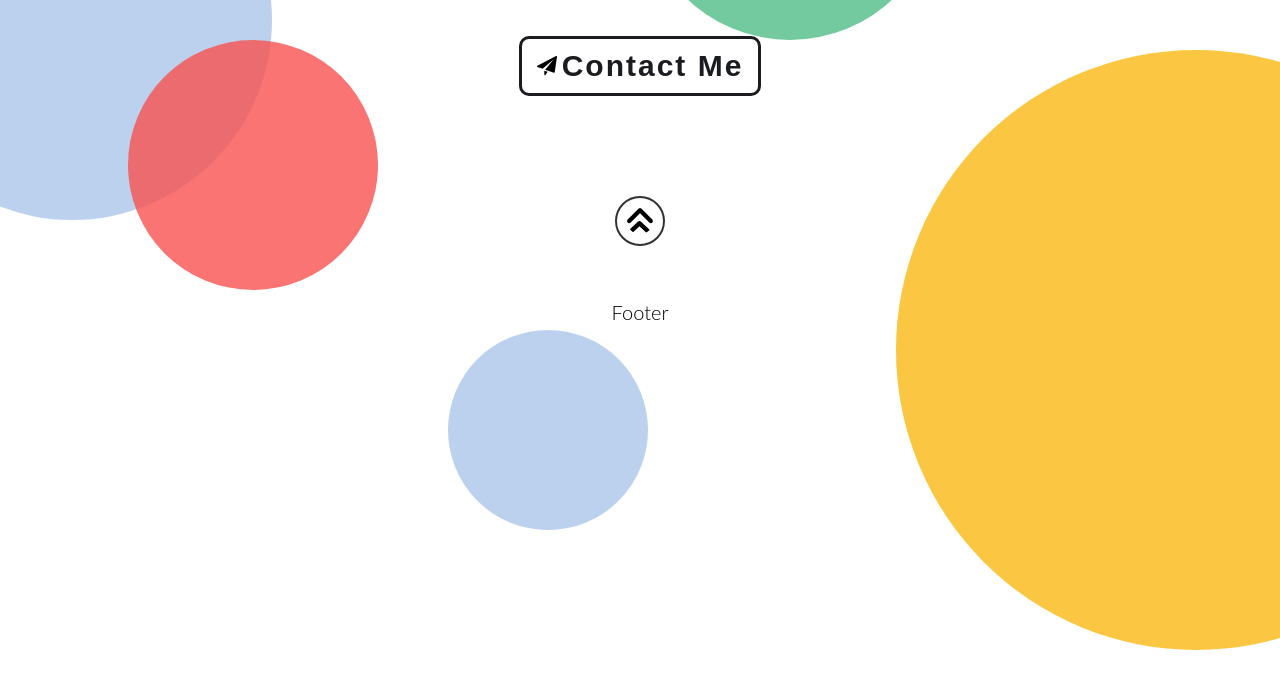
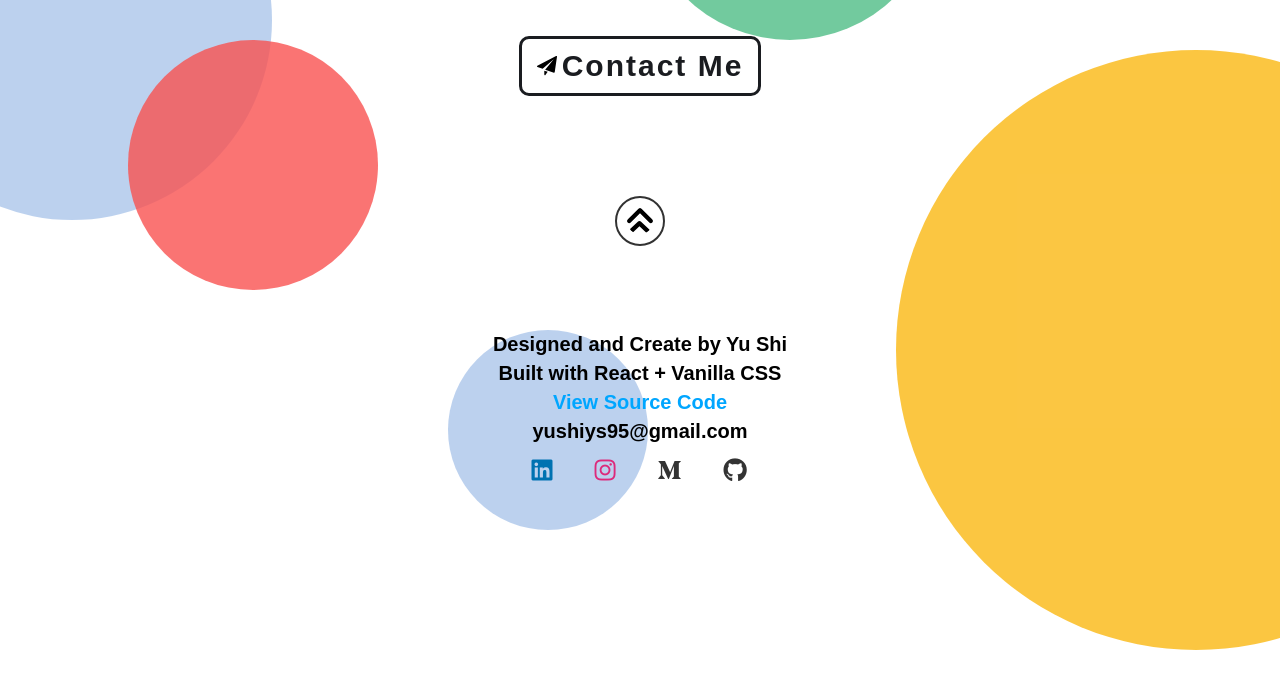
Before and after one commit to yushi1007/portfolio-website, a React (Create React App) app: page / in a window 1280 px wide. Shown: the part 5669-6357 px from the top of the page. Before the commit the page ends 6319 px from the top, so only its background shows below. Built offline with nearby package versions, Linux system fonts and the light colour scheme; no server answers.

Commit message:
footer done

```diff
--- a/src/containers/Footer.jsx
+++ b/src/containers/Footer.jsx
@@ -1,9 +1,24 @@
 import React from 'react';
+import Bounce from 'react-reveal/Bounce';
+import Fade from 'react-reveal/Fade';
 
 const Footer = () => {
     return(
-        <div className="footer">
-            Footer
+        <div id="footer">
+            <Fade bottom duration={600} delay={200}>
+                <p>Designed and Create by Yu Shi </p>
+                <p>Built with React + Vanilla CSS </p>
+                <p><a className="portfolio-repo" href="https://github.com/yushi1007/portfolio-website" target="_blank" rel="noreferrer">View Source Code</a></p>
+                <p className="email"><a href="mailto:yushiys95@gmail.com" rel="noreferrer">yushiys95@gmail.com</a></p>
+            </Fade>
+            <Bounce bottom cascade duration={800}>
+            <ul className="footer-icon">
+                <li><a href="https://www.linkedin.com/in/yushi95" target="_blank" rel="noreferrer"><i className="fab fa-linkedin"></i></a></li>
+                <li><a href="https://www.instagram.com/yushi.95" target="_blank" rel="noreferrer"><i className="fab fa-instagram"></i></a></li>
+                <li><a href="https://yushi95.medium.com/" target="_blank" rel="noreferrer"><i className="fab fa-medium-m"></i></a></li>
+                <li><a href="https://github.com/yushi1007" target="_blank" rel="noreferrer"><i className="fab fa-github"></i></a></li>
+            </ul>
+            </Bounce>
         </div>
     )
 }
--- a/src/styles/App.css
+++ b/src/styles/App.css
@@ -1153,7 +1153,7 @@ textarea[type="text"] {
 .contact-background {
   left: 0;
   width: 100%;
-  height: 100%;
+  height: 800px;
   z-index: -1;
   position: absolute;
 }
@@ -1217,6 +1217,66 @@ textarea[type="text"] {
   height: 200px;
 }
 
+/* ----------------------------------------------- */
+/* FOOTER */
+/* ----------------------------------------------- */
+#footer {
+  font-family: Arial, Helvetica, sans-serif;
+  font-weight: 700;
+  line-height: 145%;
+  margin-top: 30px;
+}
+
+.email a{
+  color: #000;
+  text-decoration: none;
+  transition: .1s;
+}
+
+.email a:hover {
+  border-bottom:2px solid rgb(0, 166, 255);
+}
+
+.portfolio-repo {
+  text-decoration: none;
+  color: rgb(0, 166, 255);
+}
+
+.portfolio-repo:hover {
+  border-bottom:2px solid rgb(0, 166, 255);
+}
+
+.footer-icon {
+  display: flex;
+  justify-content: center;
+  align-content: center;
+  list-style: none;
+  text-decoration: none;
+}
+
+.footer-icon li {
+  text-decoration: none;
+  padding: 0px 20px;
+  font-size: x-large;
+  padding-top: 10px;
+}
+
+.footer-icon li:nth-child(1) a .fab {
+  color: #0072b1;
+}
+
+.footer-icon li:nth-child(2) a .fab {
+  color: #DD2A7B;
+}
+
+.footer-icon li:nth-child(3) a .fab {
+  color: #333;
+}
+
+.footer-icon li:nth-child(4) a .fab {
+  color: #333;
+}
+
 @media screen and (max-width: 1068px) {
   .blogscontainer {
     margin: 0 auto;
```
